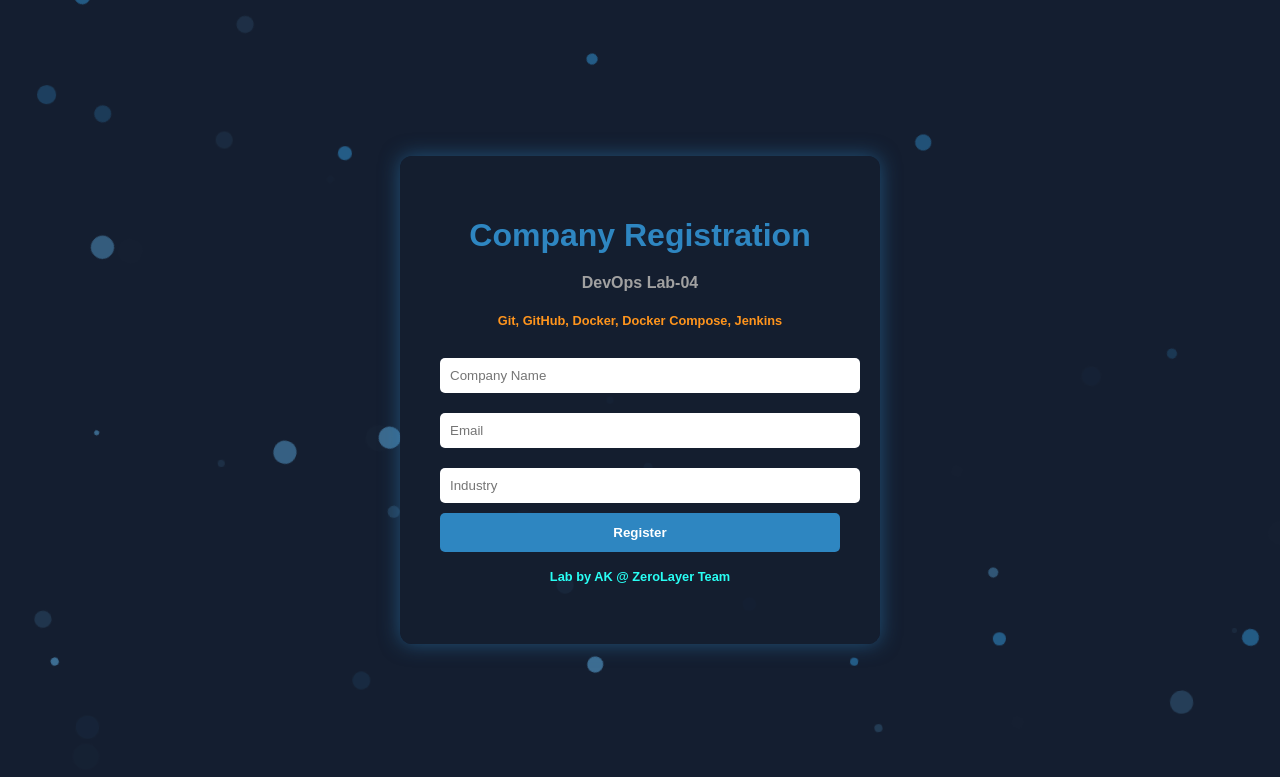
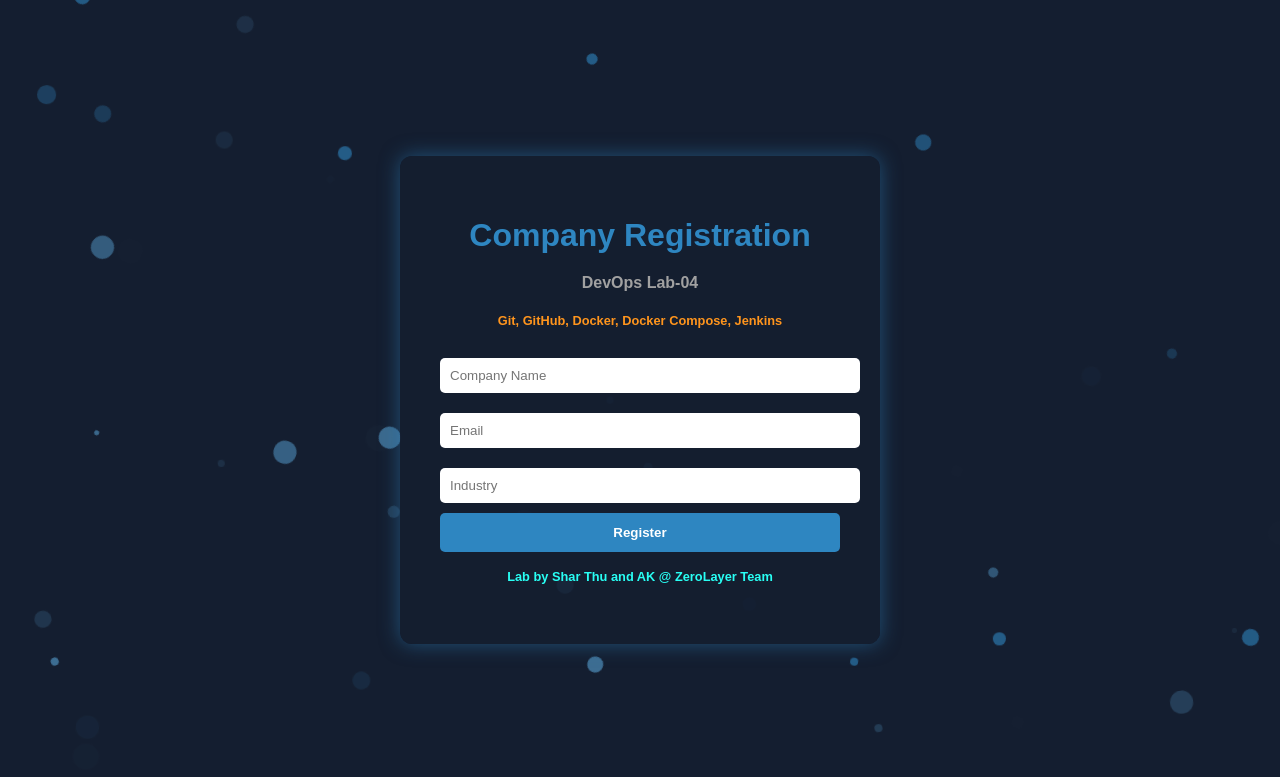
Before and after one commit to koakko/lab12-multiple-branch, a plain HTML site: page frontend/index.html in a window 1280 px wide. Shown: the top 777 px of the page. Drawn offline with Linux system fonts and the light colour scheme.

Commit message:
change Name

```diff
--- a/frontend/index.html
+++ b/frontend/index.html
@@ -19,7 +19,7 @@
       <button type="submit">Register</button>
     </form>
     <div id="message"></div>
-    <h4>Lab by AK @ ZeroLayer Team</h4>
+    <h4>Lab by Shar Thu and AK @ ZeroLayer Team</h4>
   </div>
 
   <script src="script.js"></script>
```
